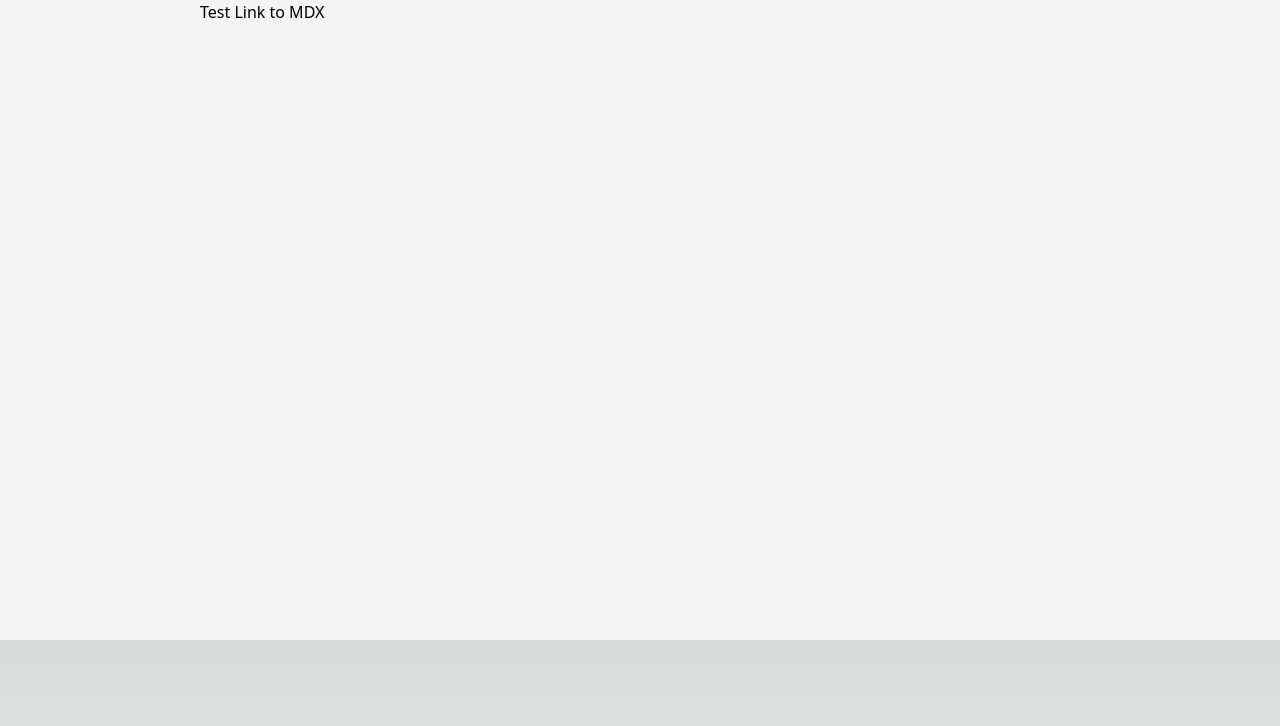
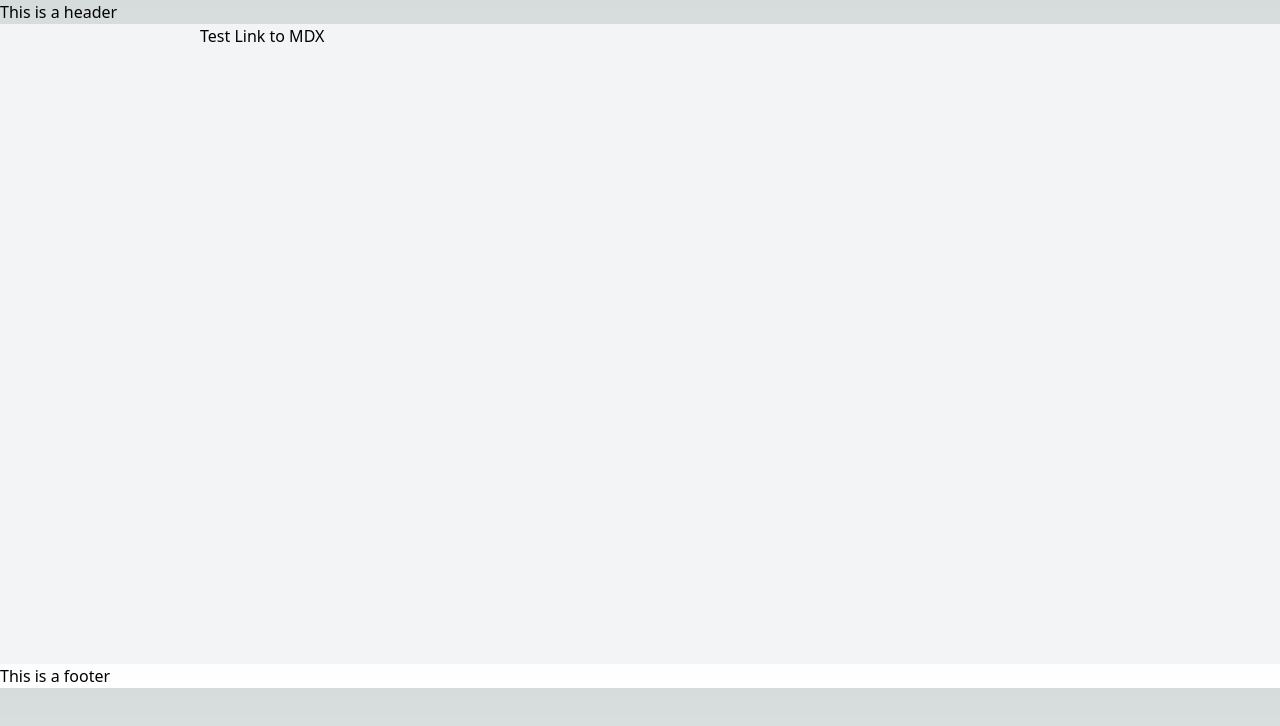
Before and after one commit to MstMoonshine/moonshine-blog-front, a Next.js app: page / in a window 1280 px wide. Shown: the top 726 px of the page. Built offline with nearby package versions, Linux system fonts and the light colour scheme.

Commit message:
feat: add Header and Footer

```diff
--- a/app/layout.tsx
+++ b/app/layout.tsx
@@ -1,8 +1,36 @@
 import './globals.css'
 import type { Metadata } from 'next'
 import metajson from '../data/meta.json'
+import Header from "@/components/UI/Website/Header"
+import Footer from "@/components/UI/Website/Footer"
+import { Lato } from "next/font/google";
+import { Noto_Sans_SC } from "next/font/google";
+import { Fira_Sans } from "next/font/google";
 
 export const metadata: Metadata = metajson;
+
+const lato = Lato({
+  weight: ["300", "400", "700", "900"],
+  subsets: ["latin"],
+  variable: "--font-lato",
+  display: "swap",
+  adjustFontFallback: false,
+});
+
+const noto_sans_sc = Noto_Sans_SC({
+  weight: ["400", "700"],
+  display: "swap",
+  variable: "--font-notosans",
+  preload: false,
+});
+
+const fira = Fira_Sans({
+  weight: ["100", "400", "700"],
+  subsets: ["latin"],
+  display: "swap",
+  variable: "--font-fira",
+});
+
 
 export default function RootLayout({
   children,
@@ -10,8 +38,15 @@ export default function RootLayout({
   children: React.ReactNode
 }) {
   return (
-    <main className="min-h-[80vh] bg-gray-100 text-black-readable">
+    <html
+      className={`${lato.variable} ${noto_sans_sc.variable} ${fira.variable}`}>
+      <body>
+        <Header />
+        <main className="min-h-[80vh] bg-gray-100 text-black-readable">
           <div className="mx-auto max-w-4xl px-2">{children}</div>
-    </main>
+        </main>
+        <Footer />
+      </body>
+    </html>
   )
 }
--- /dev/null
+++ b/components/UI/Website/Footer.tsx
@@ -0,0 +1,9 @@
+function Footer() {
+  return (
+    <footer>
+      <p>This is a footer</p>
+    </footer>
+  )
+}
+
+export default Footer;
--- /dev/null
+++ b/components/UI/Website/Header.tsx
@@ -0,0 +1,11 @@
+`use client`
+
+function Header() {
+  return (
+    <header>
+      <h1>This is a header</h1>
+    </header>
+  )
+}
+
+export default Header;
```
